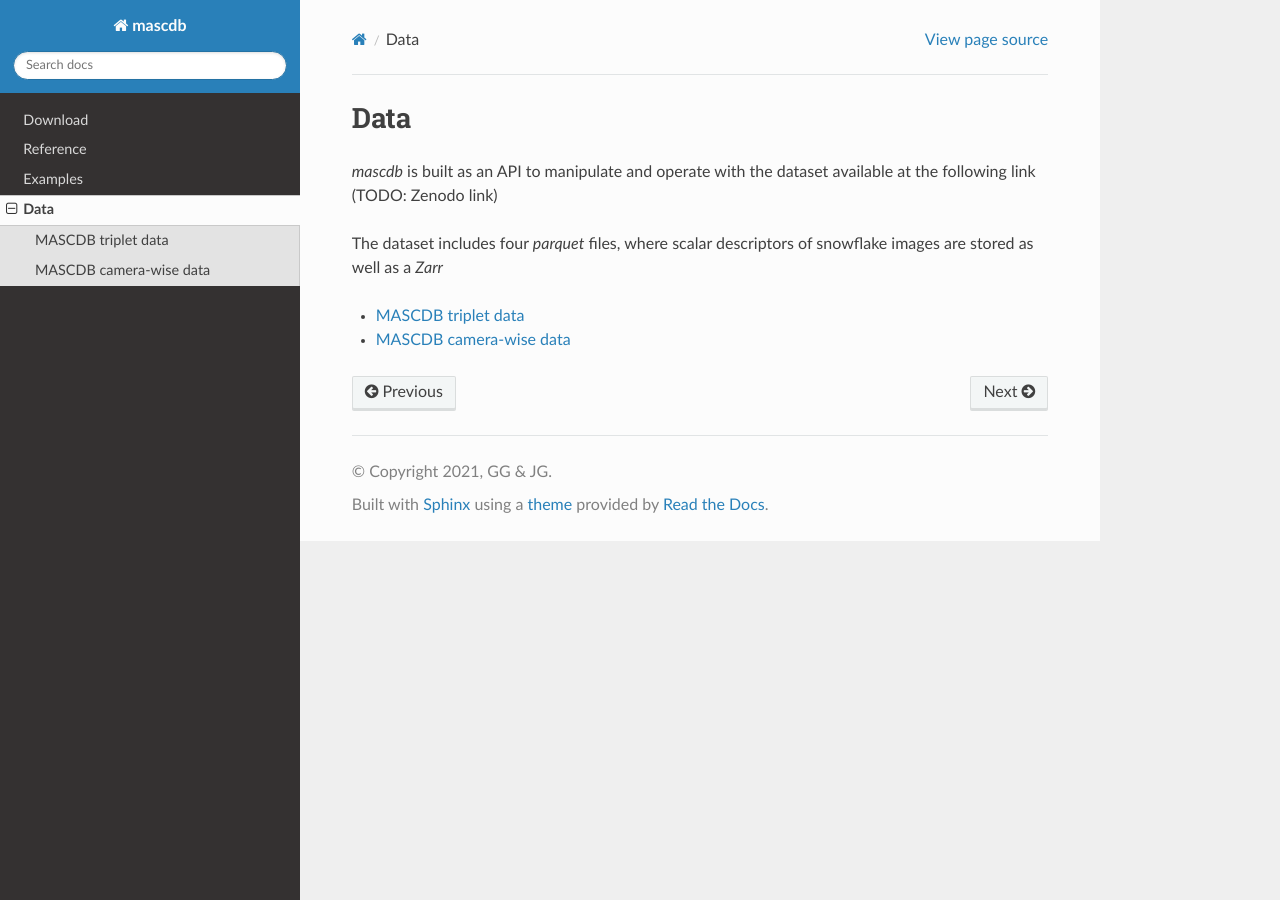
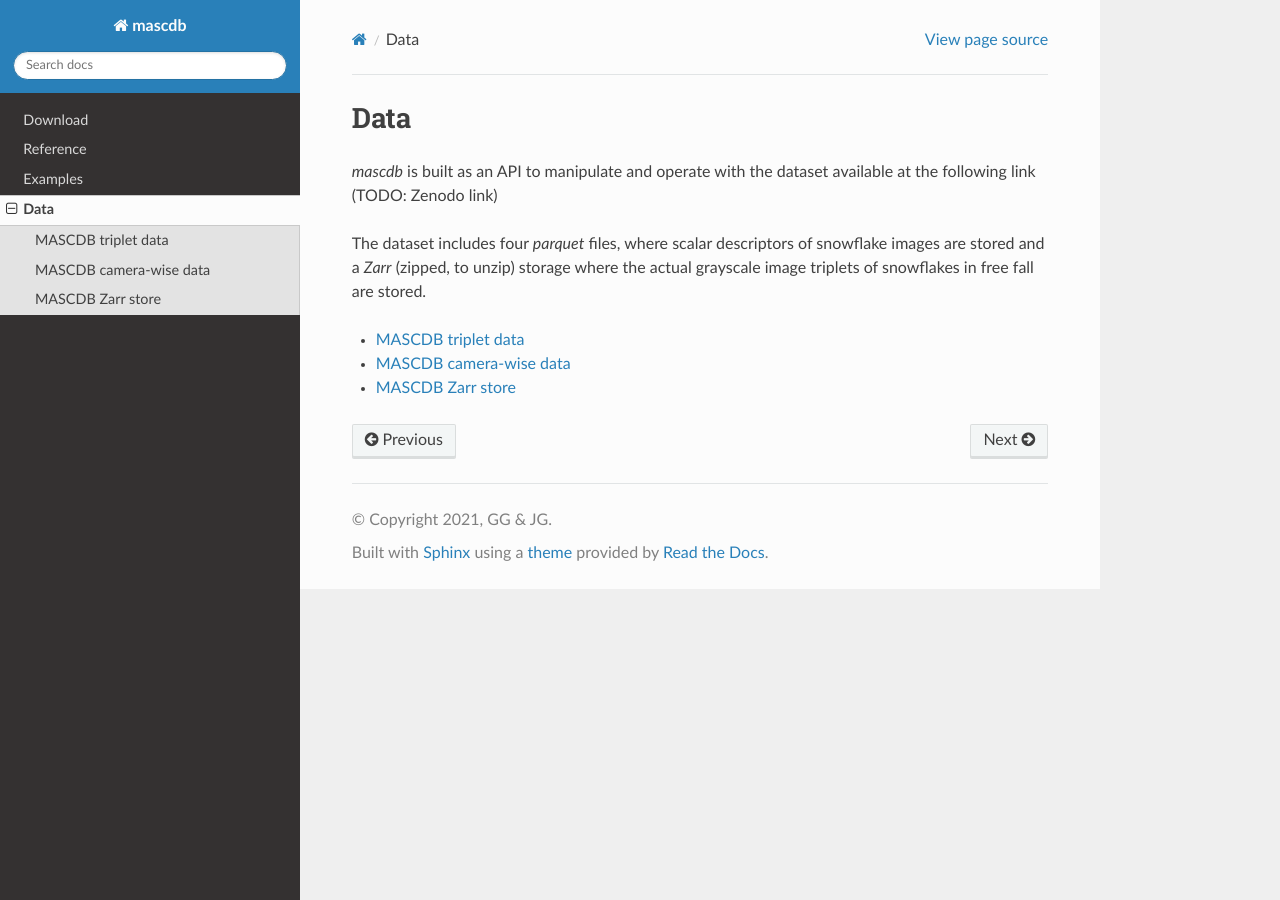
Before and after one commit to ltelab/pymascdb, a Sphinx documentation site: the page built from docs/source/data.rst, in a window 1280 px wide. Built offline with Sphinx 7.4.7 and the Read the Docs theme 2.0.0, drawn with Linux system fonts in a browser that asks for light colours.

Commit message:
Tests (documentation display with SPhinx)

```diff
--- a/docs/source/data.rst
+++ b/docs/source/data.rst
@@ -7,7 +7,9 @@ Data
 the dataset available at the following link (TODO: Zenodo link)
 
 The dataset includes four *parquet* files, where scalar descriptors
-of snowflake images are stored as well as a *Zarr*
+of snowflake images are stored and a *Zarr* (zipped, to unzip)
+storage where the actual grayscale image triplets of snowflakes
+in free fall are stored.
 
 
 .. toctree::
@@ -15,3 +17,4 @@ of snowflake images are stored as well as a *Zarr*
 
    triplet
    cam
+   zarr
```
